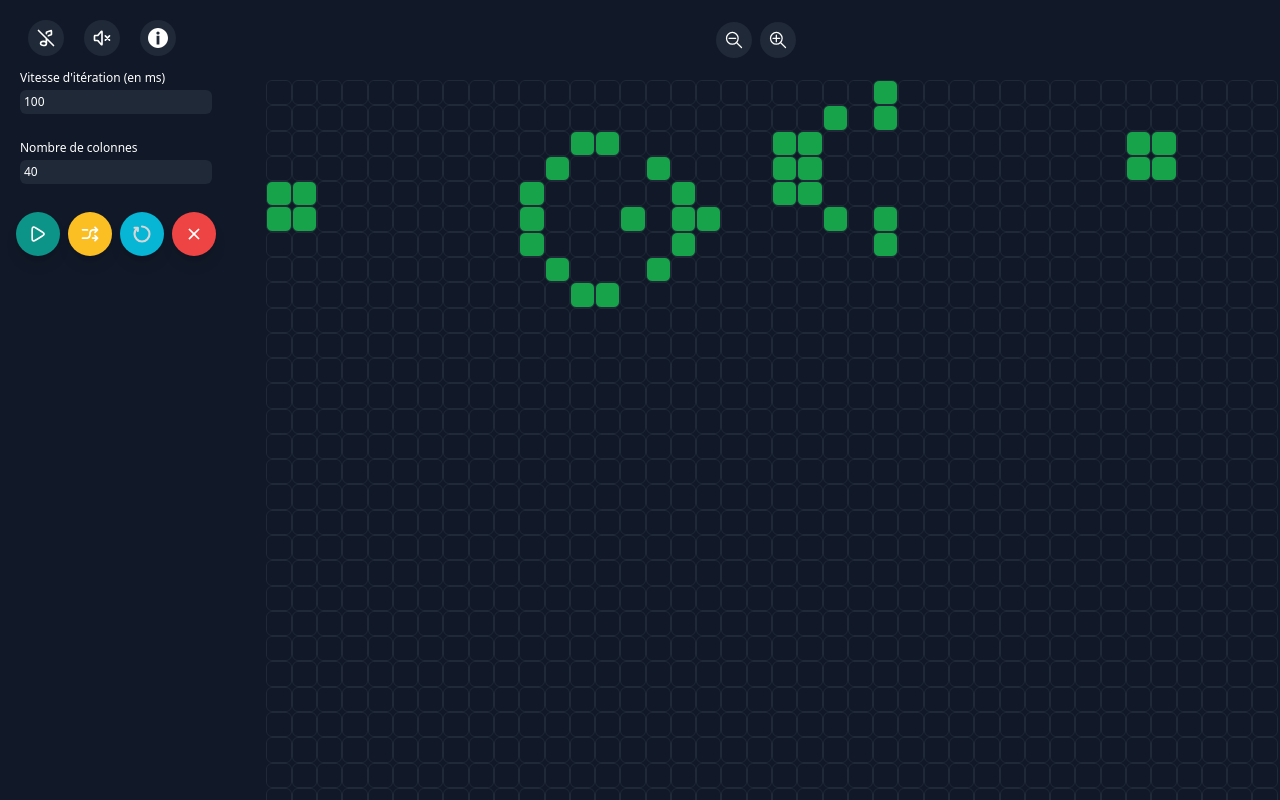
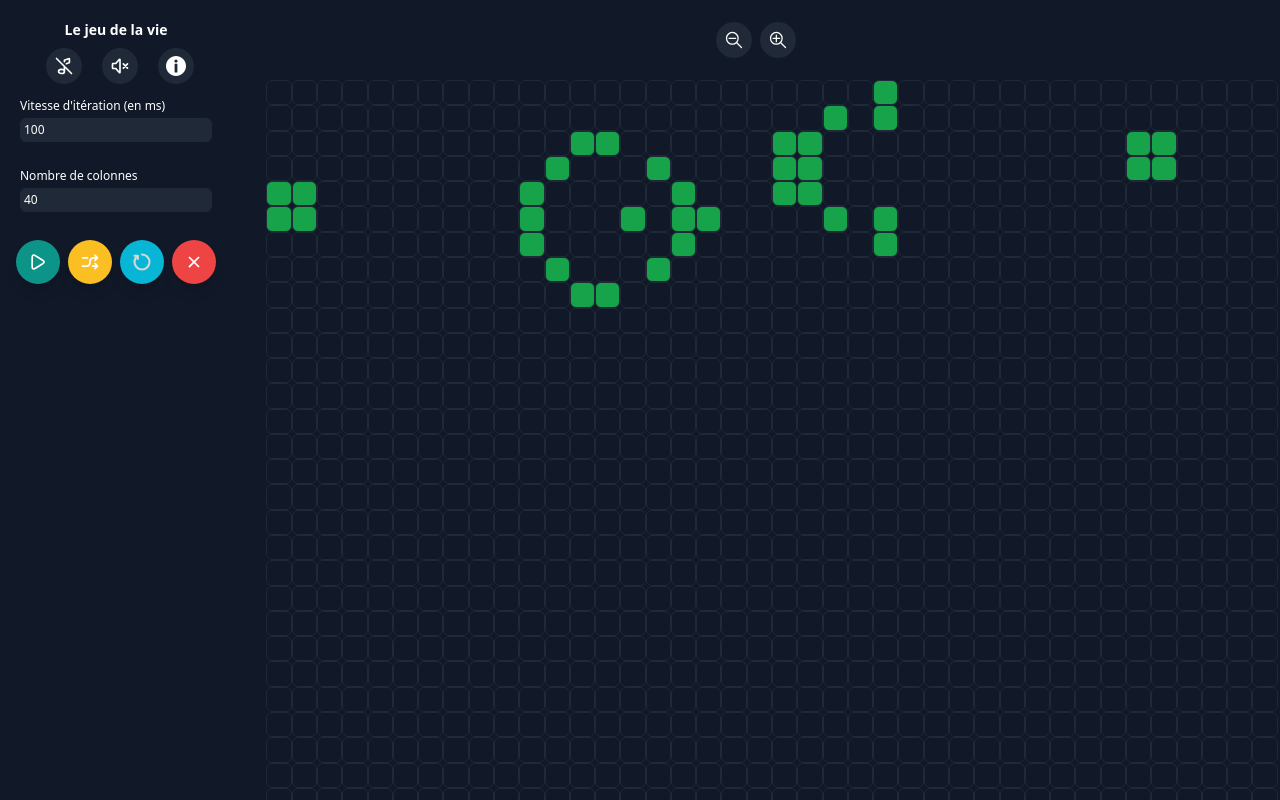
Before and after one commit to drxp21/game_of_life, a Vue app: page / in a window 1280 px wide. Built offline with nearby package versions, Linux system fonts and the light colour scheme.

Commit message:
minor changes

```diff
--- a/dev-dist/sw.js
+++ b/dev-dist/sw.js
@@ -82,7 +82,7 @@ define(['./workbox-5357ef54'], (function (workbox) { 'use strict';
     "revision": "3ca0b8505b4bec776b69afdba2768812"
   }, {
     "url": "index.html",
-    "revision": "0.47vrg2n74t"
+    "revision": "0.g3vkvmk1qt8"
   }], {});
   workbox.cleanupOutdatedCaches();
   workbox.registerRoute(new workbox.NavigationRoute(workbox.createHandlerBoundToURL("index.html"), {
--- a/src/App.vue
+++ b/src/App.vue
@@ -118,7 +118,7 @@ const pause = () => {
 };
 const stop = () => {
   pause();
-  modalContent.value = `<strong class="font-serif"> Fin de la simulation ✅. </strong> <br /> <div class="text-xs">
+  modalContent.value = `<strong class="font-bold"> Fin de la simulation ✅. </strong> <br /> <div class="text-xs">
     Cette configuration cellulaire a survécu ${generationCount.value} génération(s)
     </div>`;
   show.value = true;
@@ -181,7 +181,7 @@ const run = () => {
     if (generationCount.value % 2 == 0) {
       // pause the simulation to avoid infinite loop
       if (compareArrays(olderActiveCells.value, activeCells.value)) {
-        modalContent.value = `<strong class="font-serif"> Cette configuration cellulaire va tourner indéfiniment 😐.</strong> <br /> <div class="text-xs">Elle a survécu ${generationCount.value} génération(s) <br /> Pour changer son déroulement, il suffit d'ajouter une (ou plusieurs) cellule vivante ou d'en retirer .</div>`;
+        modalContent.value = `<strong class="font-bold"> Cette configuration cellulaire va tourner indéfiniment 😐.</strong> <br /> <div class="text-xs">Elle a survécu ${generationCount.value} génération(s) <br /> Pour changer son déroulement, il suffit d'ajouter une (ou plusieurs) cellule vivante ou d'en retirer .</div>`;
         show.value = true;
         pause();
       }
@@ -241,7 +241,10 @@ onBeforeUnmount(() => {
     <div
       class="text-white w-full md:w-56 flex flex-row md:flex-col px-3 md:pt-5 md:pl-5 items-center gap-2 h-44"
     >
-      <div class="w-full flex flex-col md:flex-row items-start flex-[1] gap-3">
+    <div
+     class="text-sm font-bold">Le jeu de la vie</div
+      >
+      <div class="w-full flex flex-col md:flex-row justify-center flex-[1] gap-3">
         <!-- Music toggle button -->
         <button @click="muteOst" class="p-2 rounded-full bg-gray-800 ml-2">
           <svg
```
